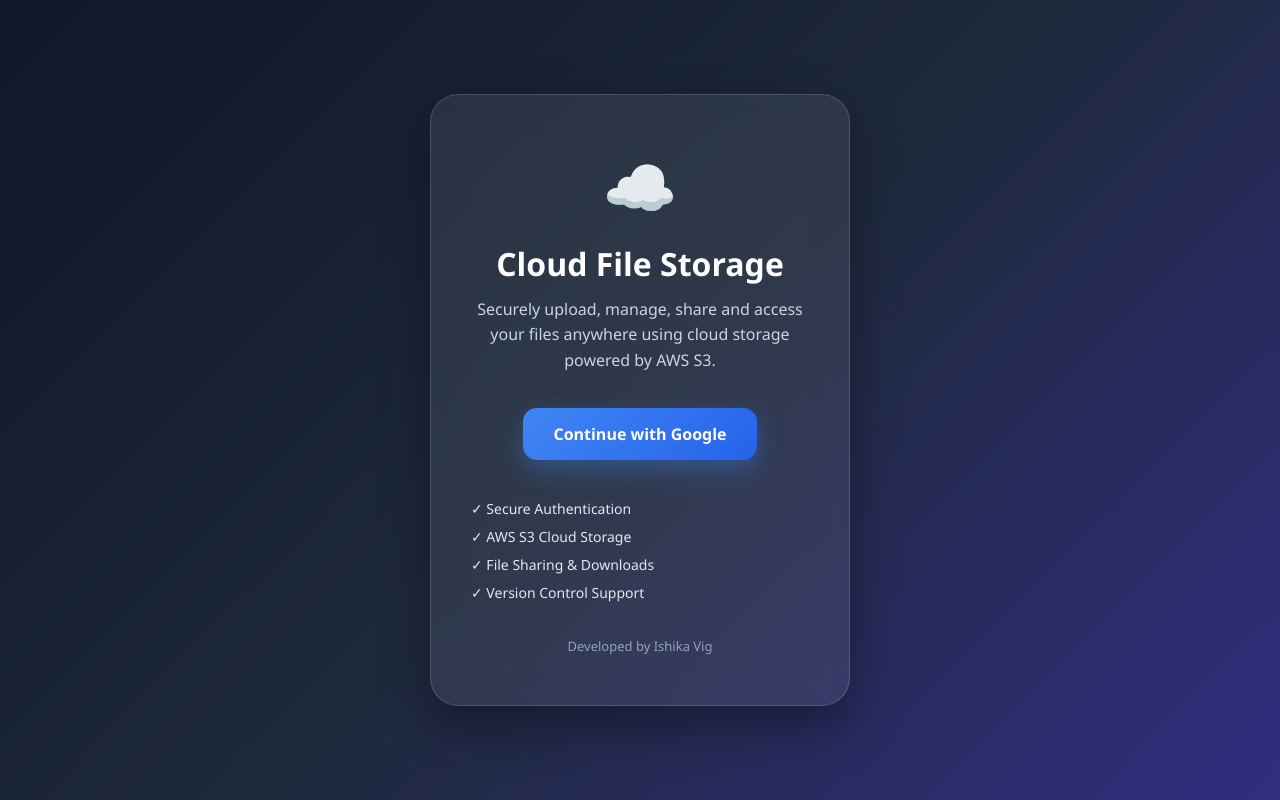
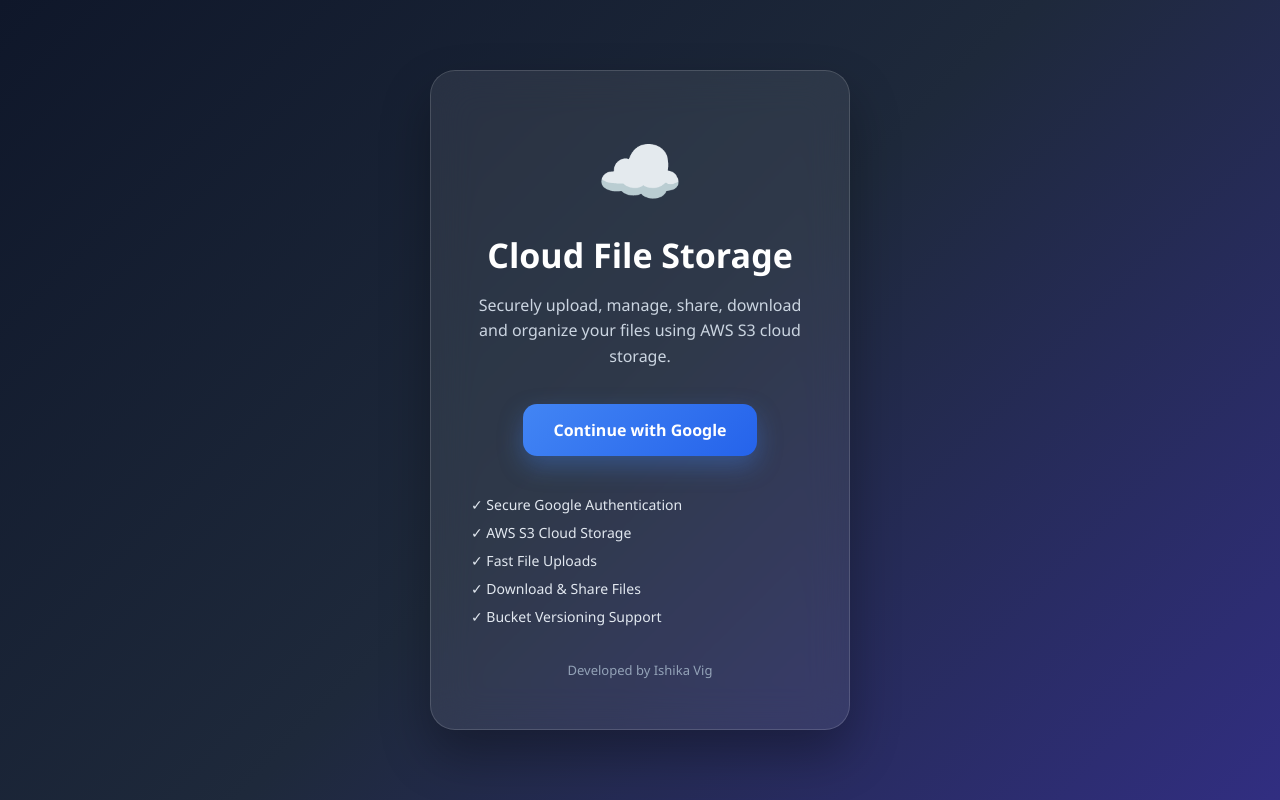
Before and after one commit to ishikavig18-dotcom/cloudstorage_app, a Flask app: page / in a window 1280 px wide. Run offline with Flask 3, Linux system fonts and the light colour scheme.

Commit message:
Update login.html

```diff
--- a/templates/login.html
+++ b/templates/login.html
@@ -4,6 +4,7 @@
 <head>
 
     <meta charset="UTF-8">
+
     <meta name="viewport"
           content="width=device-width, initial-scale=1.0">
 
@@ -19,10 +20,13 @@
         }
 
         body{
+
             min-height:100vh;
+
             display:flex;
             justify-content:center;
             align-items:center;
+
             background:
             linear-gradient(
                 135deg,
@@ -30,63 +34,76 @@
                 #1e293b,
                 #312e81
             );
-            overflow:hidden;
+
+            padding:20px;
+
         }
 
         .card{
 
             width:420px;
+
+            background:
+            rgba(255,255,255,0.08);
+
+            backdrop-filter:blur(20px);
+
+            border:1px solid
+            rgba(255,255,255,0.15);
+
+            border-radius:25px;
+
             padding:50px 40px;
-
-            background:rgba(255,255,255,0.08);
-
-            backdrop-filter:blur(18px);
-
-            border:1px solid rgba(
-                255,
-                255,
-                255,
-                0.15
-            );
-
-            border-radius:28px;
 
             text-align:center;
 
             box-shadow:
-            0 20px 50px rgba(
-                0,
-                0,
-                0,
-                0.35
-            );
+            0 25px 50px
+            rgba(0,0,0,0.3);
 
         }
 
-        .cloud-icon{
-            font-size:60px;
+        .logo{
+
+            font-size:70px;
+
             margin-bottom:15px;
+
         }
 
         h1{
+
             color:white;
-            margin-bottom:12px;
-            font-size:32px;
+
+            margin-bottom:15px;
+
+            font-size:34px;
+
         }
 
         .subtitle{
+
             color:#cbd5e1;
+
             margin-bottom:35px;
+
             line-height:1.6;
+
         }
 
-        .google-btn{
+        .login-btn{
 
             display:inline-block;
 
             text-decoration:none;
 
             color:white;
+
+            padding:15px 30px;
+
+            border-radius:14px;
+
+            font-weight:600;
 
             background:
             linear-gradient(
@@ -95,38 +112,22 @@
                 #2563eb
             );
 
-            padding:15px 30px;
-
-            border-radius:14px;
-
-            font-size:16px;
-
-            font-weight:600;
-
-            transition:0.3s ease;
+            transition:.3s;
 
             box-shadow:
-            0 10px 25px rgba(
-                66,
-                133,
-                244,
-                0.35
-            );
+            0 10px 25px
+            rgba(66,133,244,0.35);
 
         }
 
-        .google-btn:hover{
+        .login-btn:hover{
 
             transform:
             translateY(-3px);
 
             box-shadow:
-            0 15px 30px rgba(
-                66,
-                133,
-                244,
-                0.45
-            );
+            0 15px 30px
+            rgba(66,133,244,0.45);
 
         }
 
@@ -138,9 +139,9 @@
 
             color:#e2e8f0;
 
+            line-height:2;
+
             font-size:14px;
-
-            line-height:2;
 
         }
 
@@ -154,6 +155,19 @@
 
         }
 
+        @media(max-width:500px){
+
+            .card{
+                width:100%;
+                padding:40px 25px;
+            }
+
+            h1{
+                font-size:28px;
+            }
+
+        }
+
     </style>
 
 </head>
@@ -162,7 +176,7 @@
 
     <div class="card">
 
-        <div class="cloud-icon">
+        <div class="logo">
             ☁️
         </div>
 
@@ -171,13 +185,15 @@
         </h1>
 
         <p class="subtitle">
-            Securely upload, manage, share and
-            access your files anywhere using
-            cloud storage powered by AWS S3.
+
+            Securely upload, manage, share,
+            download and organize your files
+            using AWS S3 cloud storage.
+
         </p>
 
         <a href="/login"
-           class="google-btn">
+           class="login-btn">
 
             Continue with Google
 
@@ -185,18 +201,22 @@
 
         <div class="features">
 
-            ✓ Secure Authentication<br>
+            ✓ Secure Google Authentication<br>
 
             ✓ AWS S3 Cloud Storage<br>
 
-            ✓ File Sharing & Downloads<br>
+            ✓ Fast File Uploads<br>
 
-            ✓ Version Control Support
+            ✓ Download & Share Files<br>
+
+            ✓ Bucket Versioning Support
 
         </div>
 
         <div class="footer">
+
             Developed by Ishika Vig
+
         </div>
 
     </div>
```
